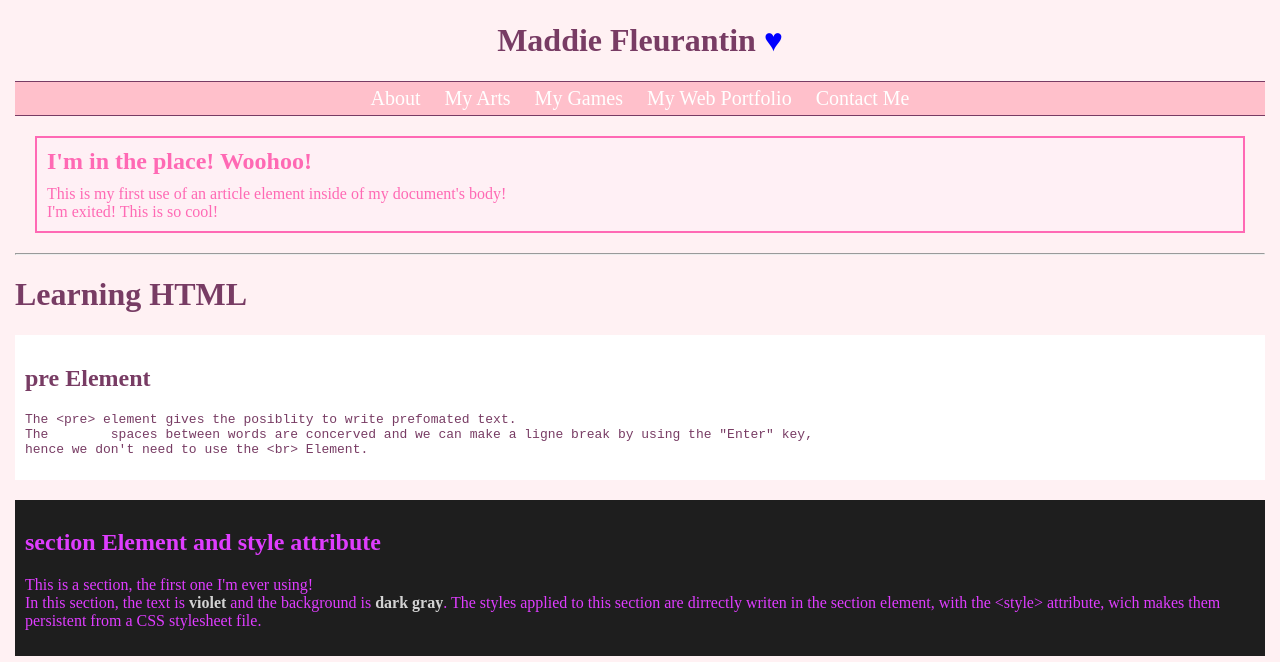
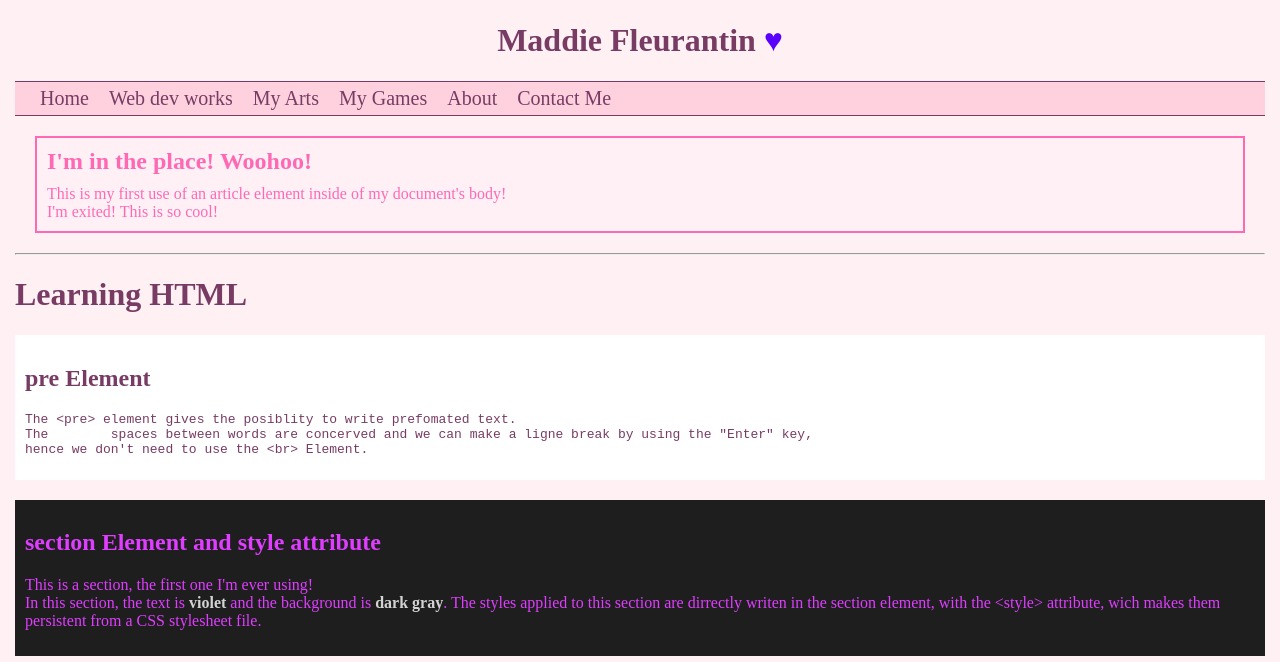
Before and after one commit to maddiefleurantin/maddie-learns-web-dev-01, a plain HTML site: page index.html in a window 1280 px wide. Shown: the part 138-800 px from the top of the page. Drawn offline with Linux system fonts and the light colour scheme.

Commit message:
création sous-répertoire lab1 et pages html de base

```diff
--- a/index.html
+++ b/index.html
@@ -16,12 +16,18 @@
                               style="width: 120px; height: 120px;">
   <h1>Maddie Fleurantin <span id="queenheart">&hearts;</span></h1>
 
-  <nav>
-    <a href="about.html">About</a>
-    <a href="my-arts">My Arts</a>
-    <a href="my-games">My Games</a>
-    <a href="my-web-portfolio">My Web Portfolio</a>
-    <a href="contact-me.html">Contact Me</a>
+  <nav id="mainnavbar">
+    <div>
+      <a href="index.html">Home</a>
+      <nav id="subnavbar">
+        Web dev works
+        <a href="web-dev-works/lab1/index.html">Lab1</a>
+      </nav>
+      <a href="my-arts">My Arts</a>
+      <a href="my-games">My Games</a>
+      <a href="about.html">About</a>
+      <a href="contact-me.html">Contact Me</a>
+    </div>
   </nav>
 </header>
 
--- a/styles.css
+++ b/styles.css
@@ -7,27 +7,39 @@ body {
 
 /*#queenheart {color: red; font-family: -apple-system, BlinkMacSystemFont,
     'Segoe UI', Roboto, Oxygen, Ubuntu, Cantarell, 'Open Sans', 'Helvetica Neue', sans-serif;}*/
-#queenheart {color: blue;}
+#queenheart {color: rgb(89, 0, 255);}
 
 #pageheader {text-align: center;}
 #pageheader img {border-radius: 100%;}
 
-#pageheader nav {
-    background-color: pink;
+#mainnavbar {
+    background-color: rgb(255, 209, 223);
+    height: 23px;
     padding: 5px;
     border: 1px rgb(120, 60, 100);
     border-style: solid none;
 }
 
-nav a {
+nav * {
+    background-color: rgb(255, 209, 223);
     padding: 0 10px;
     font-size: 20px;
-    display: inline-block;
+    display: block;
+    float: left;
 }
 
-nav a:link, a:visited {color: white;text-decoration: none;}
-nav a:hover {color: black;}
-nav a:active {color: white;}
+nav * {color: rgb(120, 60, 100);text-decoration: none;}
+nav *:hover {color: rgb(255, 89, 200);}
+nav *:active {color: white;}
+
+#subnavbar a {display: none;}
+
+#subnavbar:hover a {
+    display: block;
+    height: 23px;
+    padding: 5px;
+}
+
 
 main {margin: 20px 0;}
 
```
Also changed, not shown: web-dev-works/lab1/index.html (added, +14 -0 lines), web-dev-works/lab1/articles.html (added), web-dev-works/lab1/connection.html (added).
